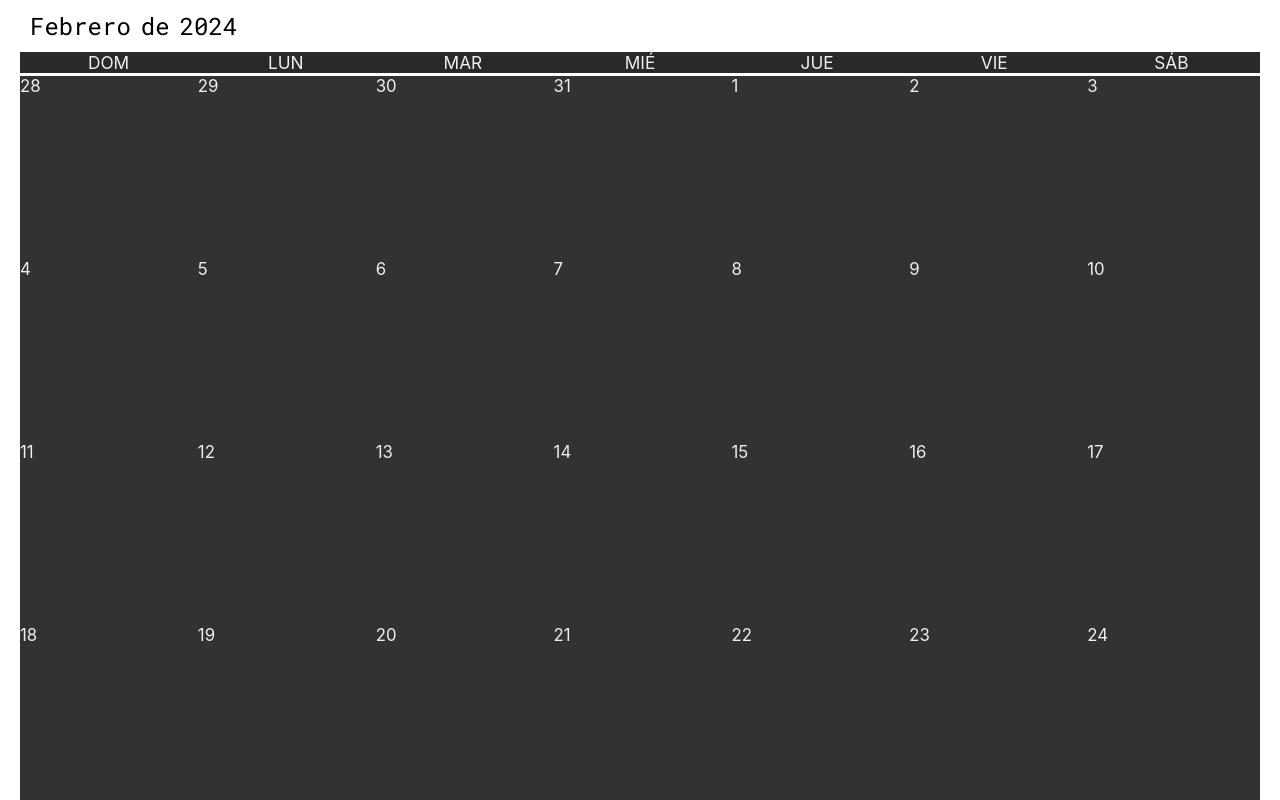
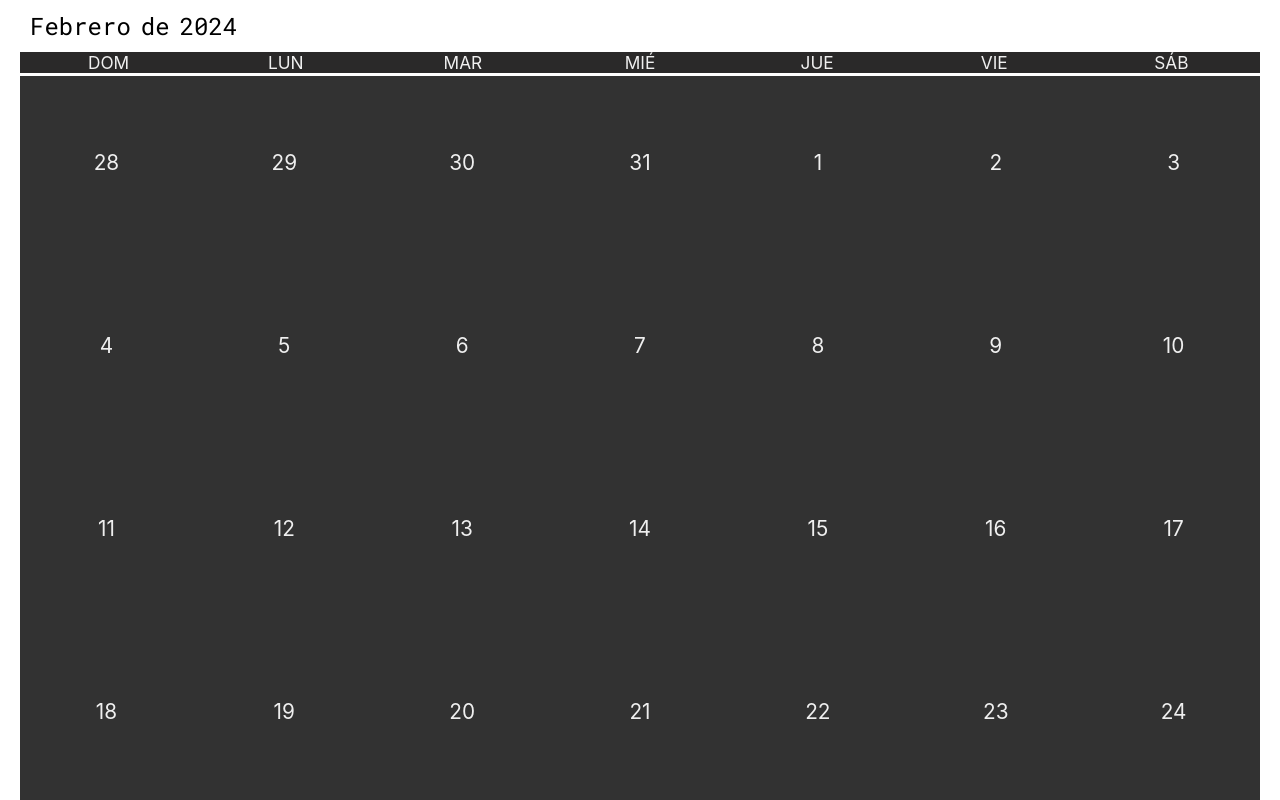
Before and after one commit to chbarr/React-Calendar-App, a React (Create React App) app: page / in a window 1280 px wide. Shown: the top 800 px of the page. Built offline with nearby package versions, Linux system fonts and the light colour scheme.

Commit message:
created DayCell new component to show dayNumber and day events counter

```diff
--- a/src/Components/App/App.css
+++ b/src/Components/App/App.css
@@ -8,6 +8,9 @@
   --calendar-column-header-font-size: 1.08rem;
   --calendar-body-font-size: 1.05rem;
   --calendar-dropdown-font-size: 1.1rem;
+  --calendar-day-cell-font-size: 1.3rem;
+
+  --event-counter-bubble-background: #cc2649;
 }
 
 body {
--- a/src/Components/Calendar/Calendar.js
+++ b/src/Components/Calendar/Calendar.js
@@ -2,6 +2,7 @@ import React from 'react'
 import './calendar.css'
 import { useCalendar, weekDaysES } from '../../customHooks/useCalendar';
 import { useSelector } from 'react-redux';
+import DayCell from '../DayCell/DayCell';
 
 function Calendar() {
     const calendar = useCalendar();
@@ -23,17 +24,17 @@ function Calendar() {
             <div className='calendarGrid'>
                 {
                     calendar['previousMonth'].map(dayNumber => (
-                        <div className="dayCell">{dayNumber}</div>
+                        <DayCell eventsCounter={0} dayNumber={dayNumber} />
                     ))
                 }
                 {
                     calendar['currentMonth'].map((_, i) => (
-                        <div className="dayCell">{i + 1}</div>
+                        <DayCell eventsCounter={0} dayNumber={i + 1} />
                     ))
                 }
                 {
                     calendar['nextMonth'].map((_, i) => (
-                        <div className="dayCell">{i + 1}</div>
+                        <DayCell eventsCounter={0} dayNumber={i + 1} />
                     ))
                 }
             </div>
--- a/src/Components/Calendar/calendar.css
+++ b/src/Components/Calendar/calendar.css
@@ -27,8 +27,3 @@
     color: var(--black-theme-font-color);
     font-size: var(--calendar-column-header-font-size);
 }
-
-.calendarGrid .dayCell {
-    aspect-ratio: 1;
-    border-radius: 10%;
-}
--- /dev/null
+++ b/src/Components/DayCell/DayCell.js
@@ -0,0 +1,14 @@
+import React from 'react'
+import './dayCell.css';
+function DayCell(props) {
+    return (
+        <div className='day-cell'>
+            <div className={`events-counter ${(props.eventsCounter <= 0) && 'events-counter-hidden'}`}>
+                <span>{props.eventsCounter}</span>
+            </div>
+            <span className='day-number'>{props.dayNumber}</span>
+        </div>
+    )
+}
+
+export default DayCell
--- /dev/null
+++ b/src/Components/DayCell/dayCell.css
@@ -0,0 +1,36 @@
+.day-cell {
+    position: relative;
+    aspect-ratio: 1;
+    border-radius: 10%;
+}
+
+.events-counter {
+    position: absolute;
+    left: 2%;
+    top: 8%;
+    width: 18px;
+    height: 18px;
+    border-radius: 50%;
+    background-color: var(--event-counter-bubble-background);
+    font-size: 0.7rem;
+}
+
+.events-counter span{
+    position: absolute;
+    top: 50%;
+    left: 50%;
+    transform: translate(-50%, -50%);
+
+}
+
+.events-counter-hidden {
+    display: none;
+}
+
+.day-number {
+    position: absolute;
+    top: 50%;
+    left: 50%;
+    transform: translate(-50%, -50%);
+    font-size: var(--calendar-day-cell-font-size);
+}
```
